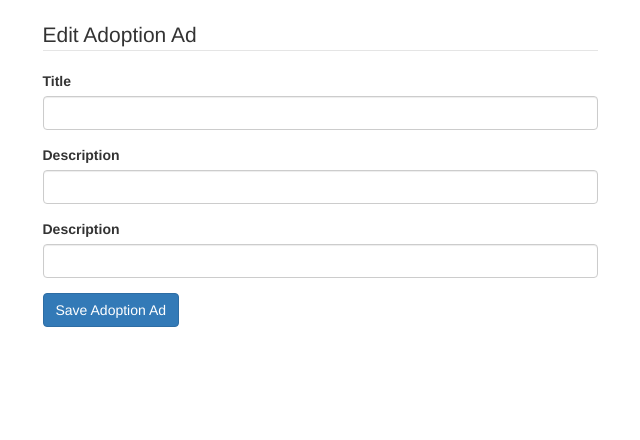
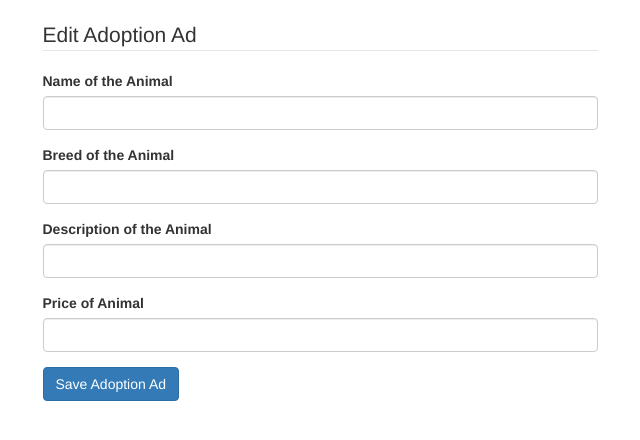
Before and after one commit to squeaky1273/adoption_contractor_project, a Flask app: template templates/adoptions_edit.html in a window 1280 px wide. Shown: the part 52-492 px from the top of the page, without its empty margins (320-960 px from the left). Run offline with Flask 2, Linux system fonts and the light colour scheme; the template is opened without the code that fills it, so the values that code supplies are empty; some libraries are stand-ins or nearby versions.

Commit message:
fixed labels

```diff
--- a/templates/base.html
+++ b/templates/base.html
@@ -4,7 +4,7 @@
 <html>
 <head>
     <meta charset='utf-8'>
-    <title>Playlister</title>
+    <title>Adoption Ad</title>
     <!-- Latest compiled and minified CSS -->
     <link rel='stylesheet' href='https://maxcdn.bootstrapcdn.com/bootstrap/3.3.7/css/bootstrap.min.css'>
 </head>
--- a/templates/partials/adoptions_form.html
+++ b/templates/partials/adoptions_form.html
@@ -2,19 +2,25 @@
         <legend>Edit Adoption Ad</legend>
         <!-- TITLE -->
         <div class='form-group'>
-            <label for='adoption-title'>Title</label><br>
+            <label for='adoption-title'>Name of the Animal</label><br>
             <input class='form-control' id='adoption-title' type='text' name='title' value='{{ adoption.title }}'/>
         </div>
 
-        <!-- DESCRIPTION -->
+        <!-- BREED OF THE ANIMAL-->
         <div class='form-group'>
-            <label for='description'>Description</label><br>
+            <label for='description'>Breed of the Animal</label><br>
             <input class='form-control' id='description' type='text' name='description' value='{{ adoption.description }}' />
         </div>
 
+        <!-- DESCRIPTION OF THE ANIMAL-->
+        <div class='form-group'>
+                <label for='description'>Description of the Animal</label><br>
+                <input class='form-control' id='description' type='text' name='description' value='{{ adoption.description }}' />
+            </div>
+
         <!-- PRICE -->
         <div class='form-group'>
-            <label for='description'>Description</label><br>
+            <label for='description'>Price of Animal</label><br>
             <input class='form-control' id='description' type='text' name='description' value='{{ adoption.description }}' />
         </div>
     </fieldset>
```
Also changed, not shown: templates/adoptions_new.html (renamed from templates/adoption_new.html).
